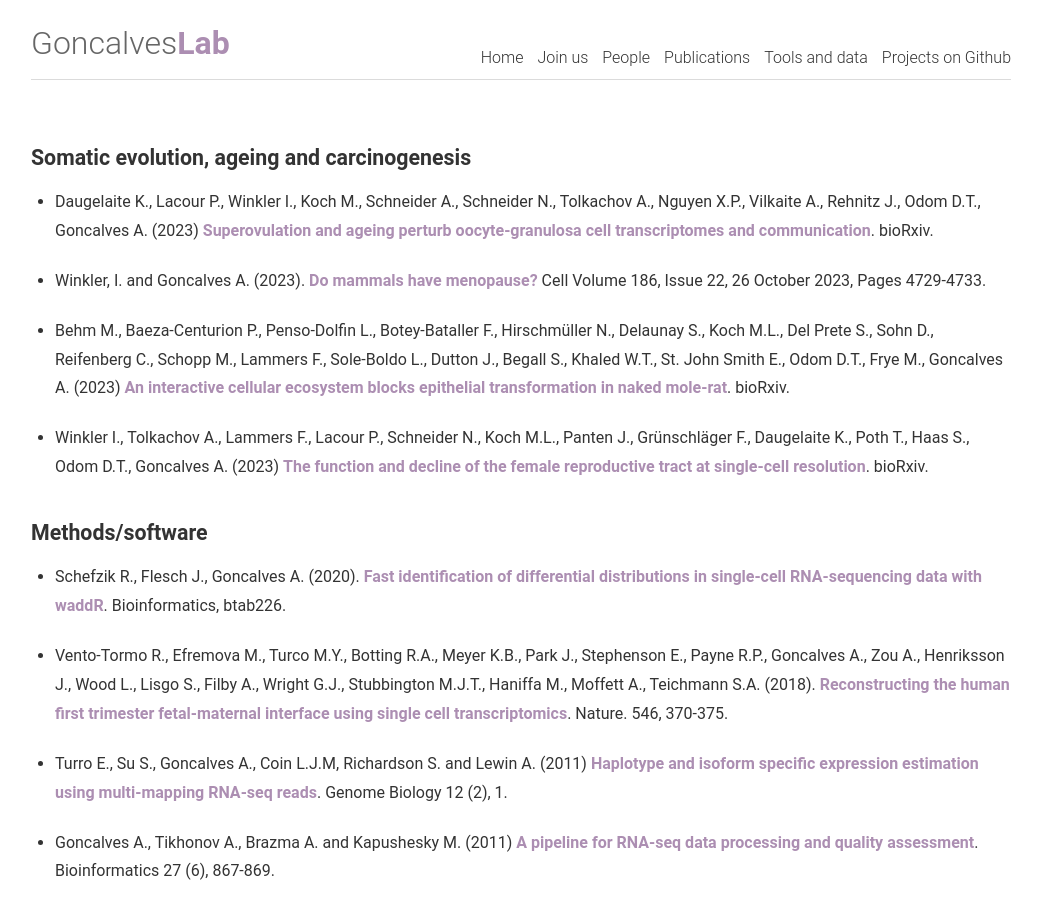
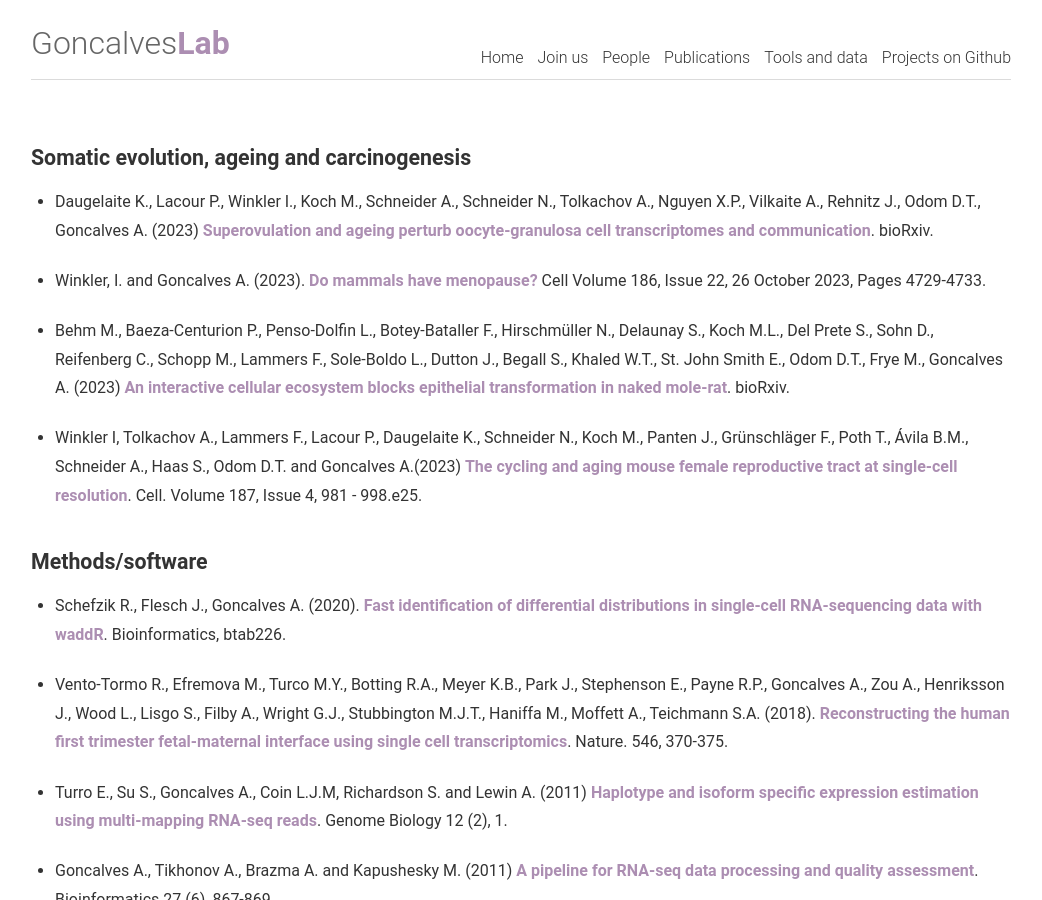
Before and after one commit to goncalves-lab/goncalves-lab.github.io, a Jekyll site: the page built from publications.md, in a window 1280 px wide and 900 px high. Shown: the whole window, without its empty margins (119-1161 px from the left). Built offline with Jekyll 4.4.1, drawn with Linux system fonts in a browser that asks for light colours; comment, search, counter and statistics services are not loaded.

Commit message:
update pub

```diff
--- a/publications.md
+++ b/publications.md
@@ -14,7 +14,7 @@ tags: []
 
 * Behm M., Baeza-Centurion P., Penso-Dolfin L., Botey-Bataller F., Hirschmüller N., Delaunay S., Koch M.L., Del Prete S., Sohn D., Reifenberg C., Schopp M., Lammers F., Sole-Boldo L., Dutton J., Begall S., Khaled W.T., St. John Smith E., Odom D.T., Frye M., Goncalves A. (2023) [An interactive cellular ecosystem blocks epithelial transformation in naked mole-rat](https://doi.org/10.1101/2023.10.10.561212). bioRxiv.
 
-* Winkler I., Tolkachov A., Lammers F., Lacour P., Schneider N., Koch M.L., Panten J., Grünschläger F., Daugelaite K., Poth T., Haas S., Odom D.T., Goncalves A. (2023) [The function and decline of the female reproductive tract at single-cell resolution](https://www.biorxiv.org/content/10.1101/2022.10.26.513823v1). bioRxiv.
+* Winkler I, Tolkachov A., Lammers F., Lacour P., Daugelaite K., Schneider N., Koch M., Panten J., Grünschläger F., Poth T., Ávila B.M., Schneider A., Haas S., Odom D.T. and Goncalves A.(2023) [The cycling and aging mouse female reproductive tract at single-cell resolution](https://doi.org/10.1016/j.cell.2024.01.021). Cell. Volume 187, Issue 4, 981 - 998.e25.
 
 ### Methods/software
 
```
